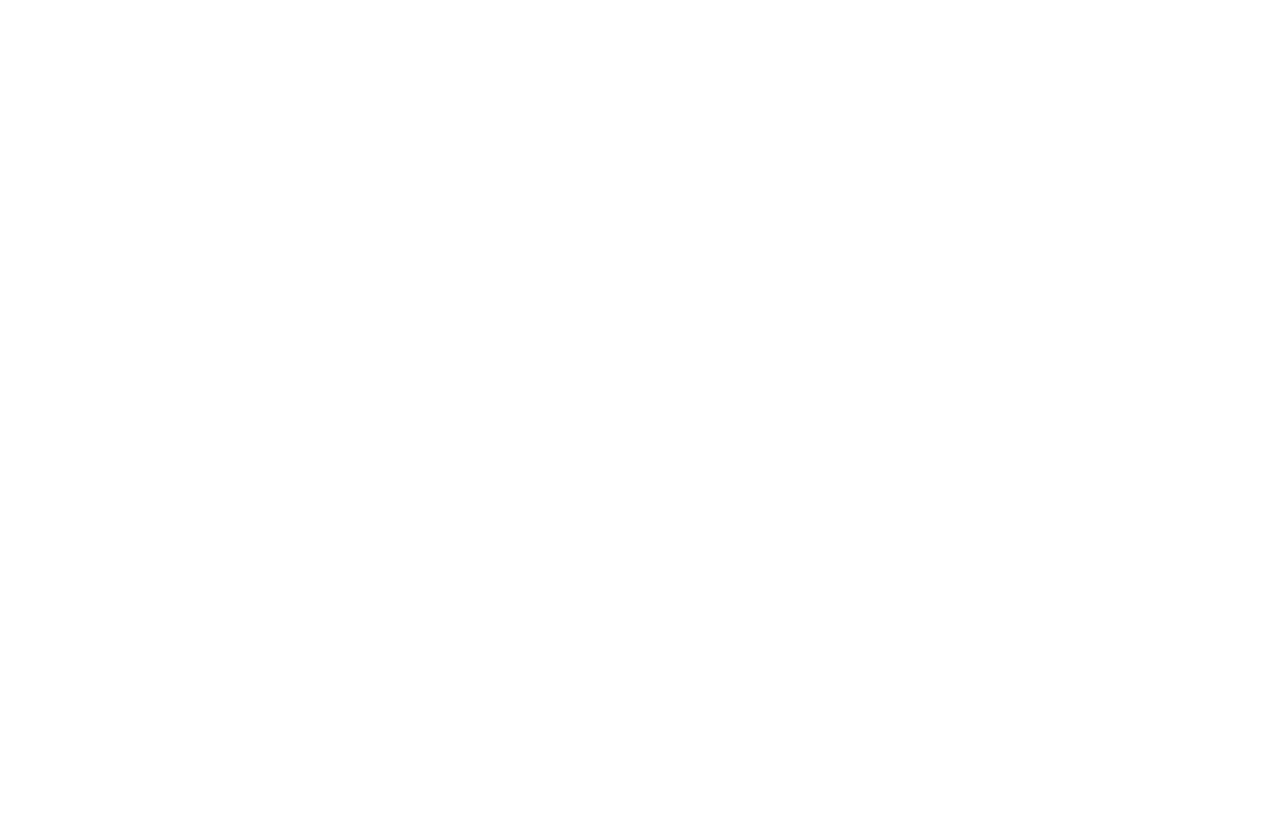
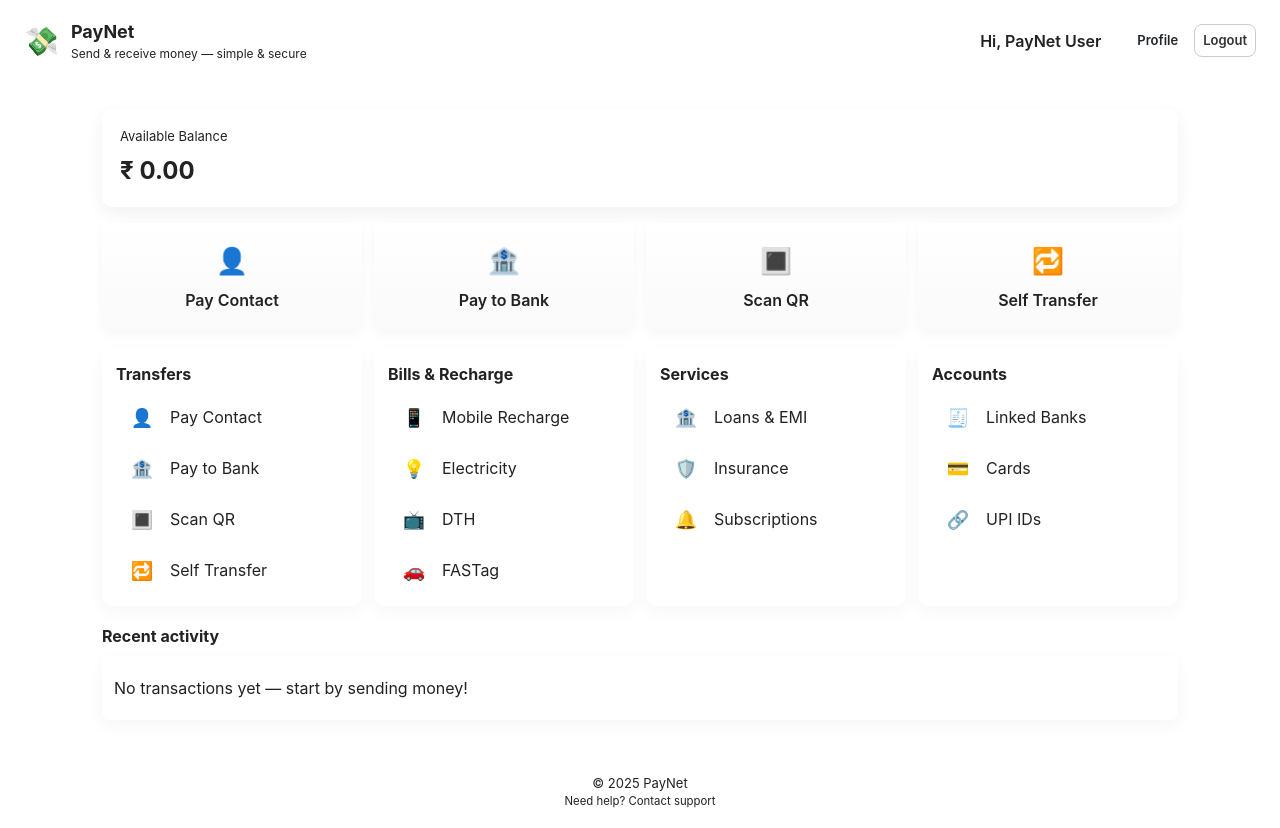
Before and after one commit to Nitya-N-Hegde20/PayNet, an Angular app in the folder PayNet_Client/: page /dashboard in a window 1280 px wide. Before the commit this address led to /. Before the commit the page ends 800 px from the top, so only its background shows below. Built offline with nearby package versions, Linux system fonts and the light colour scheme.

Commit message:
added dashboard

```diff
--- a/PayNet_Client/src/app/app.routes.ts
+++ b/PayNet_Client/src/app/app.routes.ts
@@ -3,11 +3,13 @@
 import { Home } from './home/home';
 import { Login } from './login/login';
 import { AddPhone } from './add-phone/add-phone';
+import { Dashboard } from './dashboard/dashboard';
 
 export const routes: Routes = [
     {path:'home', component:Home},
     {path:'login', component:Login},
     {path:'register', component:Register},
     {path:'addphone', component:AddPhone},
+    {path:'dashboard', component:Dashboard},
     {path:'',redirectTo:'home',pathMatch:'full'}
 ];
--- /dev/null
+++ b/PayNet_Client/src/app/dashboard/dashboard.css
@@ -0,0 +1,77 @@
+/* src/app/dashboard/dashboard.component.css */
+/* Basic responsive dashboard styles */
+
+:root {
+  --pn-bg: #f6f8fb;
+  --card-bg: #ffffff;
+  --accent: #ff9f1c;
+  --primary: #007bff;
+  --muted: #6b7280;
+}
+
+.pn-dashboard { min-height:100vh; background:var(--pn-bg); color:#222; font-family:Inter, system-ui, sans-serif; }
+
+.pn-header {
+  display:flex; justify-content:space-between; align-items:center;
+  padding:18px 24px; background:transparent;
+}
+
+.pn-brand { display:flex; gap:12px; align-items:center; }
+.logo { font-size:28px; }
+.app-title { font-weight:700; font-size:18px; }
+.app-sub { font-size:12px; color:var(--muted); }
+
+.pn-header-actions { display:flex; align-items:center; gap:12px; }
+.user-info { text-align:right; margin-right:8px; }
+.user-name { font-weight:600; }
+.user-email { font-size:12px; color:var(--muted); }
+
+.header-buttons .btn { margin-left:8px; }
+
+.pn-main.container { max-width:1100px; margin:16px auto; padding:12px; }
+
+/* balance card */
+.balance-card {
+  display:flex; justify-content:space-between; align-items:center;
+  background:var(--card-bg); padding:18px; border-radius:10px; box-shadow:0 6px 18px rgba(15,23,42,0.06);
+  margin-bottom:16px;
+}
+.balance-card .label { color:var(--muted); font-size:13px; }
+.balance { font-size:24px; font-weight:700; margin-top:6px; }
+
+/* actions grid */
+.actions-grid { display:flex; gap:12px; margin-bottom:18px; }
+.action { flex:1; background:linear-gradient(180deg,#fff,#fafafa); border-radius:8px; padding:18px; text-align:center; cursor:pointer; box-shadow:0 4px 12px rgba(12,15,20,0.04); }
+.action .icon { font-size:26px; }
+.action .text { margin-top:8px; font-weight:600; }
+
+/* sections */
+.sections { display:grid; grid-template-columns: repeat(auto-fit, minmax(240px, 1fr)); gap:12px; margin-bottom:18px; }
+.section-card { background:var(--card-bg); padding:14px; border-radius:10px; box-shadow:0 6px 18px rgba(15,23,42,0.04); }
+.section-title { font-weight:700; margin-bottom:10px; }
+.section-items { display:flex; flex-direction:column; gap:8px; }
+.item { display:flex; align-items:center; gap:10px; padding:8px; border-radius:8px; cursor:pointer; transition:background .15s; }
+.item:hover { background:#f3f6fb; }
+.it-icon { font-size:18px; width:36px; text-align:center; }
+
+/* recent */
+.recent { margin-top:12px; }
+.recent-title { font-weight:700; margin-bottom:8px; }
+.recent-list { background:var(--card-bg); padding:12px; border-radius:8px; box-shadow:0 6px 18px rgba(15,23,42,0.04); }
+.recent-item { padding:8px 0; color:var(--muted); }
+
+/* footer */
+.pn-footer { text-align:center; padding:18px; color:var(--muted); font-size:13px; margin-top:24px; }
+
+/* small buttons */
+.btn { padding:8px 12px; border-radius:8px; border:none; cursor:pointer; font-weight:600; }
+.btn.small { padding:6px 8px; font-size:13px; }
+.btn.primary { background:var(--primary); color:white; }
+.btn.outline { background:transparent; border:1px solid #ccc; color:#333; }
+
+/* responsive */
+@media (max-width:720px) {
+  .pn-main.container { padding:10px; }
+  .actions-grid { flex-direction:column; }
+  .section-items { gap:6px; }
+}
--- /dev/null
+++ b/PayNet_Client/src/app/dashboard/dashboard.html
@@ -0,0 +1,69 @@
+<!-- src/app/dashboard/dashboard.component.html -->
+<div class="pn-dashboard">
+  <header class="pn-header">
+    <div class="pn-brand">
+      <div class="logo">💸</div>
+      <div>
+        <div class="app-title">PayNet</div>
+        <div class="app-sub">Send & receive money — simple & secure</div>
+      </div>
+    </div>
+
+    <div class="pn-header-actions">
+      <div class="user-info">
+        <div class="user-name">Hi, {{ customerName }}</div>
+        <div class="user-email" *ngIf="customerData?.Email || customerData?.email">
+          {{ customerData?.Email || customerData?.email }}
+        </div>
+      </div>
+      <div class="header-buttons">
+        <button class="btn small" (click)="navigate('/profile')">Profile</button>
+        <button class="btn outline small" (click)="logout()">Logout</button>
+      </div>
+    </div>
+  </header>
+
+  <main class="pn-main container">
+    <section class="balance-card">
+      <div>
+        <div class="label">Available Balance</div>
+        <div class="balance">₹ <span>0.00</span></div>
+      </div>
+      <div>
+        <button class="btn primary" (click)="navigate('/create-account')">Create Account</button>
+      </div>
+    </section>
+
+    <section class="actions-grid">
+      <div class="action" *ngFor="let item of sections[0].items" (click)="navigate(item.route)">
+        <div class="icon">{{ item.icon }}</div>
+        <div class="text">{{ item.name }}</div>
+      </div>
+      <!-- quick small actions row -->
+    </section>
+
+    <section class="sections">
+      <div *ngFor="let sec of sections" class="section-card">
+        <div class="section-title">{{ sec.title }}</div>
+        <div class="section-items">
+          <div class="item" *ngFor="let it of sec.items" (click)="navigate(it.route)">
+            <div class="it-icon">{{ it.icon }}</div>
+            <div class="it-name">{{ it.name }}</div>
+          </div>
+        </div>
+      </div>
+    </section>
+
+    <section class="recent">
+      <div class="recent-title">Recent activity</div>
+      <div class="recent-list">
+        <div class="recent-item">No transactions yet — start by sending money!</div>
+      </div>
+    </section>
+  </main>
+
+  <footer class="pn-footer">
+    <div>© 2025 PayNet</div>
+    <div class="small">Need help? <a (click)="navigate('/support')">Contact support</a></div>
+  </footer>
+</div>
--- /dev/null
+++ b/PayNet_Client/src/app/dashboard/dashboard.ts
@@ -0,0 +1,74 @@
+import { Component, OnInit } from '@angular/core';
+import { Router } from '@angular/router';
+import { Auth } from '../Services/auth';
+import { CommonModule } from '@angular/common';
+
+@Component({
+  selector: 'app-dashboard',
+  imports: [CommonModule],
+  templateUrl: './dashboard.html',
+  styleUrl: './dashboard.css',
+})
+export class Dashboard implements OnInit {
+  customerName = 'User';
+  customerData: any = null;
+
+  sections = [
+    {
+      title: 'Transfers',
+      items: [
+        { name: 'Pay Contact', route: '/pay-contact', icon: '👤' },
+        { name: 'Pay to Bank', route: '/pay-bank', icon: '🏦' },
+        { name: 'Scan QR', route: '/scan-qr', icon: '🔳' },
+        { name: 'Self Transfer', route: '/self-transfer', icon: '🔁' }
+      ]
+    },
+    {
+      title: 'Bills & Recharge',
+      items: [
+        { name: 'Mobile Recharge', route: '/recharge/mobile', icon: '📱' },
+        { name: 'Electricity', route: '/bills/electricity', icon: '💡' },
+        { name: 'DTH', route: '/recharge/dth', icon: '📺' },
+        { name: 'FASTag', route: '/fastag', icon: '🚗' }
+      ]
+    },
+    {
+      title: 'Services',
+      items: [
+        { name: 'Loans & EMI', route: '/loans', icon: '🏦' },
+        { name: 'Insurance', route: '/insurance', icon: '🛡️' },
+        { name: 'Subscriptions', route: '/subscriptions', icon: '🔔' }
+      ]
+    },
+    {
+      title: 'Accounts',
+      items: [
+        { name: 'Linked Banks', route: '/accounts', icon: '🧾' },
+        { name: 'Cards', route: '/cards', icon: '💳' },
+        { name: 'UPI IDs', route: '/upi', icon: '🔗' }
+      ]
+    }
+  ];
+
+  constructor(private router: Router, private auth: Auth) {}
+
+  ngOnInit(): void {
+    try {
+      const c = localStorage.getItem('customer');
+      this.customerData = c ? JSON.parse(c) : null;
+      this.customerName = this.customerData?.FullName || this.customerData?.fullName || 'PayNet User';
+    } catch {
+      this.customerName = 'PayNet User';
+    }
+  }
+
+  navigate(path: string) {
+    if (!path) return;
+    this.router.navigate([path]);
+  }
+
+  logout() {
+    this.auth.logout();
+    this.router.navigate(['/login']);
+  }
+}
```
Also changed, not shown: 1 other file (tests, documents, lock files or other folders).
